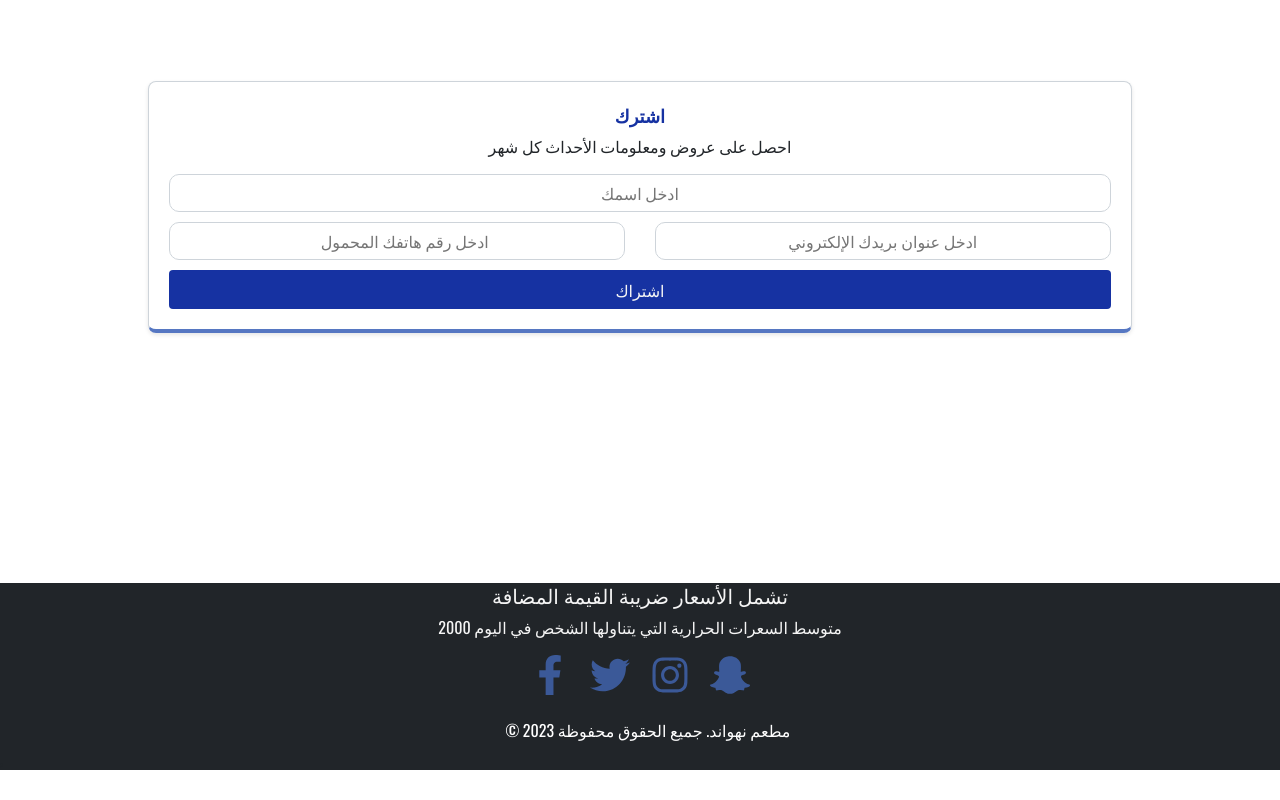
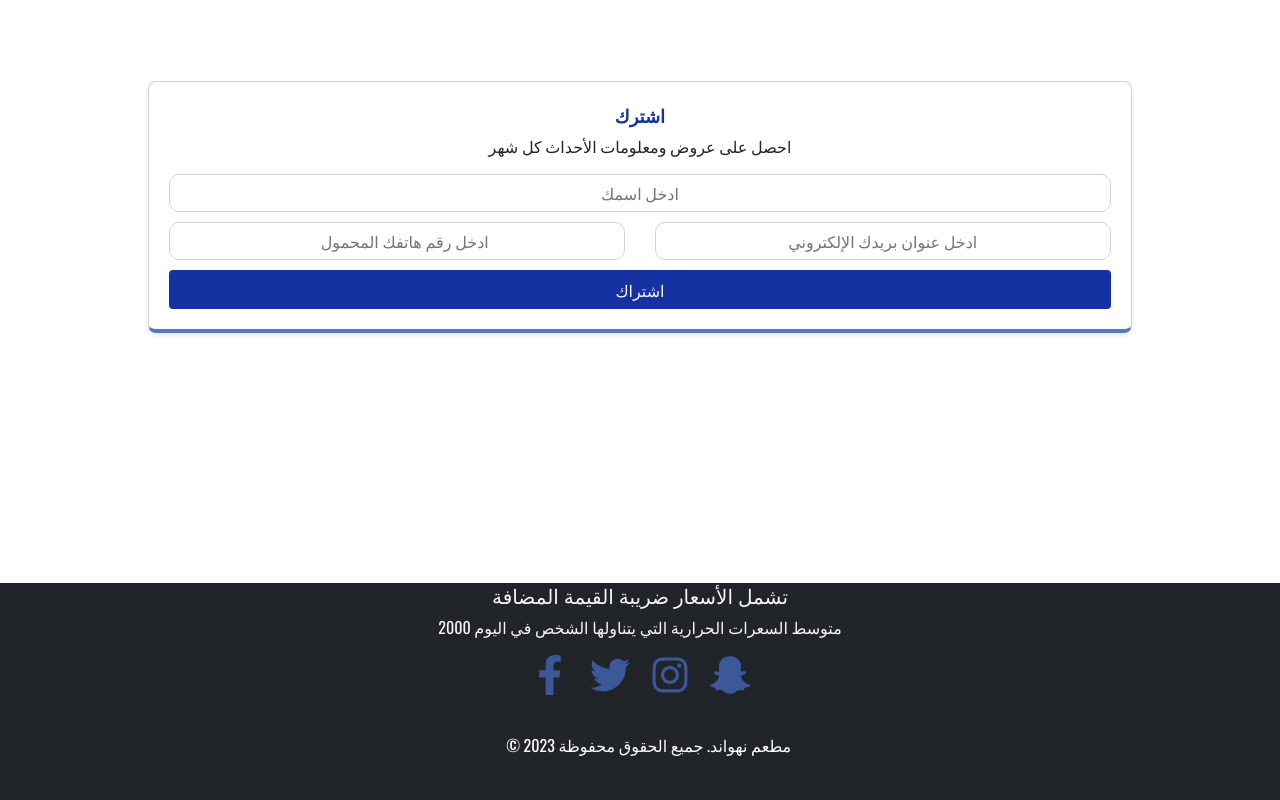
Before and after one commit to AdhamOmari/Nahawand, a React (Vite) app: page / in a window 1280 px wide. Shown: the part 3269-4069 px from the top of the page. Before the commit the page ends 4039 px from the top, so only its background shows below. Built offline with nearby package versions, Linux system fonts and the light colour scheme.

Commit message:
add-change

```diff
--- a/src/Component/Footer/Footer.css
+++ b/src/Component/Footer/Footer.css
@@ -187,3 +187,14 @@
         margin-bottom: 1.5rem;
     }
 }
+
+.rtl {
+    direction: ltr;
+    /* Additional RTL styles */
+}
+
+.ltr {
+    direction: rtl;
+
+    /* Additional LTR styles */
+}
--- a/src/Component/Footer/Footer.jsx
+++ b/src/Component/Footer/Footer.jsx
@@ -50,9 +50,9 @@ function Footer () {
         <Container>
           <Row>
             <Col xs={12} className='mb-0'>
-              <p className='mb-0 text-center'>
-                © {new Date().getFullYear()}
-                {isArabic ? ' مطعم نهواند' : 'NAHAWAND Grill House'}.{' '}
+              <p className={`mb-0 text-center ${isArabic ? 'rtl' : 'ltr'}`}>
+                © {new Date().getFullYear()}{' '}
+                {isArabic ? 'مطعم نهواند' : 'NAHAWAND Grill House'}.{' '}
                 {isArabic ? 'جميع الحقوق محفوظة' : 'All rights reserved.'}
               </p>
             </Col>
```
